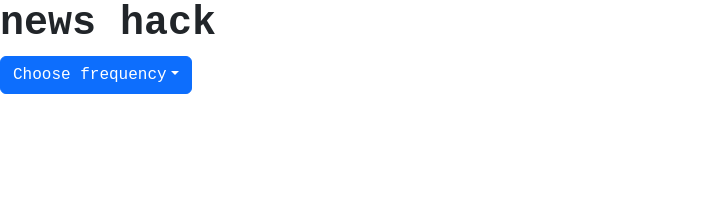
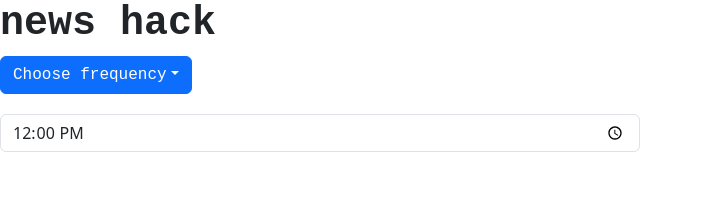
Before and after one commit to AyumuOgasawara/news-hack, a React (Vite) app in the folder frontend/news-hack/: page / in a window 1280 px wide. Shown: the top 204 px of the page, without its empty margins (0-703 px from the left). Built offline with nearby package versions, Linux system fonts and the light colour scheme.

Commit message:
adding time input

```diff
--- a/frontend/news-hack/src/App.jsx
+++ b/frontend/news-hack/src/App.jsx
@@ -1,10 +1,12 @@
 import React from "react";
 import Dropdown from 'react-bootstrap/Dropdown';
+import { Form } from "react-bootstrap";
 import DropdownButton from 'react-bootstrap/DropdownButton';
 import 'bootstrap/dist/css/bootstrap.min.css';
 
 export default () => {
   const [frequency, setFrequency] = React.useState("Choose frequency")
+  const [time, setTime] = React.useState("12:00")
 
   const handleEveryday = () => {
     setFrequency("Everyday");
@@ -18,18 +20,38 @@ export default () => {
     setFrequency("Every weekend");
     console.log(frequency);
   };
+
+  const handleTimeChange = (event) => {
+    setTime(event.target.value);
+    console.log(event.target.value);
+  };
+
+
   return (
   <>
     <h1 style={{fontWeight:"bold", fontFamily: "monospace"
     }}>news hack</h1>
 
-    <DropdownButton id="dropdown-basic-button" title={frequency} style={{fontWeight:"bold", fontFamily: "monospace"
+    <DropdownButton id="dropdown-basic-button" title={frequency} style={{fontWeight:"bold", fontFamily: "monospace", width: '100%'
     }}>
       <Dropdown.Item onClick={handleEveryday}>Everyday</Dropdown.Item>
       <Dropdown.Item onClick={handleEveryWeekday}>Every weekday</Dropdown.Item>
       <Dropdown.Item onClick={handleEveryWeekend}>Every weekend</Dropdown.Item>
     </DropdownButton>
 
+
+    <div style={{ marginTop: '20px', width: '50%'}}>
+        <Form.Group controlId="formTimeInput">
+          <Form.Control
+            type="time"
+            value={time}
+            onChange={handleTimeChange}
+            className="basic-text"
+          />
+        </Form.Group>
+      </div>
   </>
+
+
 );
 }
```
